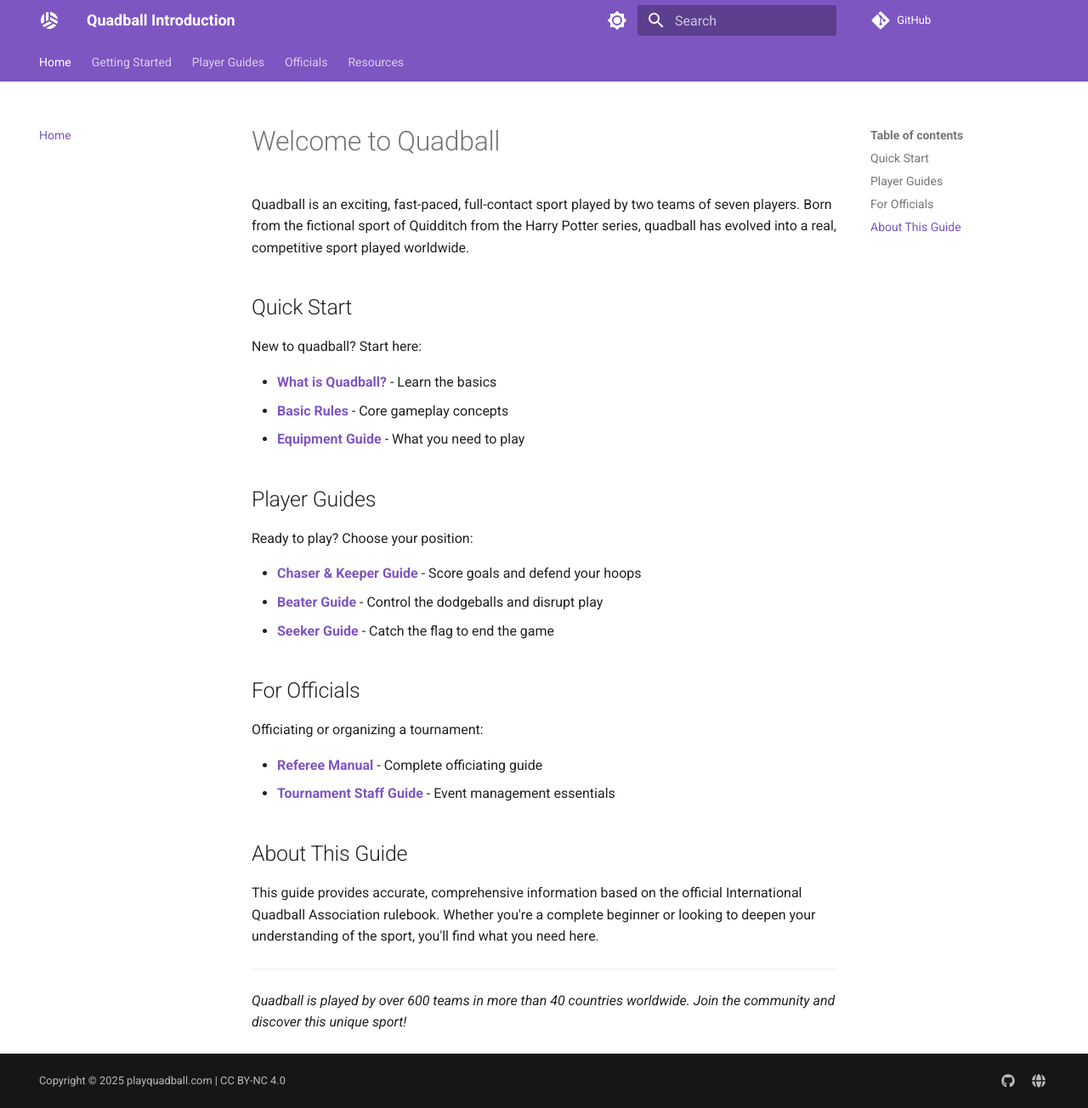
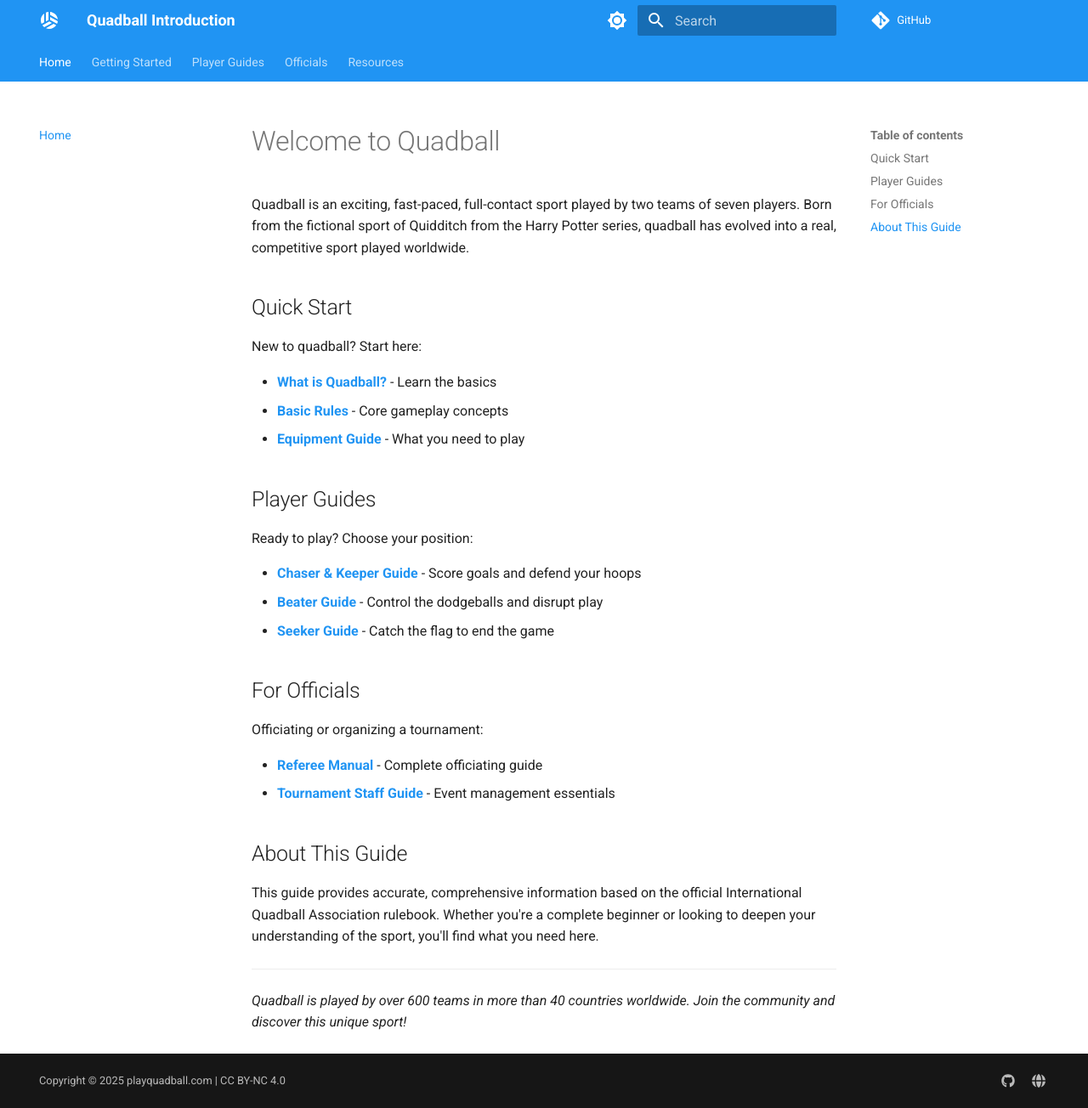
Before and after one commit to playquadball/playquadball.com, an MkDocs documentation site: the page built from docs/index.md, in a window 1280 px wide and 1304 px high. Shown: the whole window at 85% size. Built offline with MkDocs 1.6.1 and Material for MkDocs 9.7.7, drawn with Linux system fonts in a browser that asks for light colours; comment, search, counter and statistics services are not loaded.

Commit message:
Update color scheme to use custom blue (#2196F3) and indigo (#3F51B5)
- Replace deep purple/amber with custom blue/indigo colors
- Add custom CSS for precise color control
- Maintain consistency across light and dark modes

```diff
--- a/mkdocs.yml
+++ b/mkdocs.yml
@@ -12,14 +12,14 @@ theme:
     logo: material/volleyball
   palette:
     - scheme: default
-      primary: deep purple
-      accent: amber
+      primary: blue
+      accent: indigo
       toggle:
         icon: material/brightness-7
         name: Switch to dark mode
     - scheme: slate
-      primary: deep purple
-      accent: amber
+      primary: blue
+      accent: indigo
       toggle:
         icon: material/brightness-4
         name: Switch to light mode
@@ -65,6 +65,9 @@ markdown_extensions:
   - attr_list
   - md_in_html
 
+extra_css:
+  - assets/stylesheets/custom.css
+
 extra_javascript:
   - https://unpkg.com/mermaid/dist/mermaid.min.js
 
--- /dev/null
+++ b/overrides/assets/stylesheets/custom.css
@@ -0,0 +1,17 @@
+/* Custom color scheme using #2196F3 (blue) and #3F51B5 (indigo) */
+
+:root {
+  --md-primary-fg-color: #2196F3;
+  --md-primary-fg-color--light: #64B5F6;
+  --md-primary-fg-color--dark: #1976D2;
+  --md-accent-fg-color: #3F51B5;
+  --md-accent-fg-color--transparent: rgba(63, 81, 181, 0.1);
+}
+
+[data-md-color-scheme="slate"] {
+  --md-primary-fg-color: #2196F3;
+  --md-primary-fg-color--light: #64B5F6;
+  --md-primary-fg-color--dark: #1976D2;
+  --md-accent-fg-color: #3F51B5;
+  --md-accent-fg-color--transparent: rgba(63, 81, 181, 0.1);
+}
```
